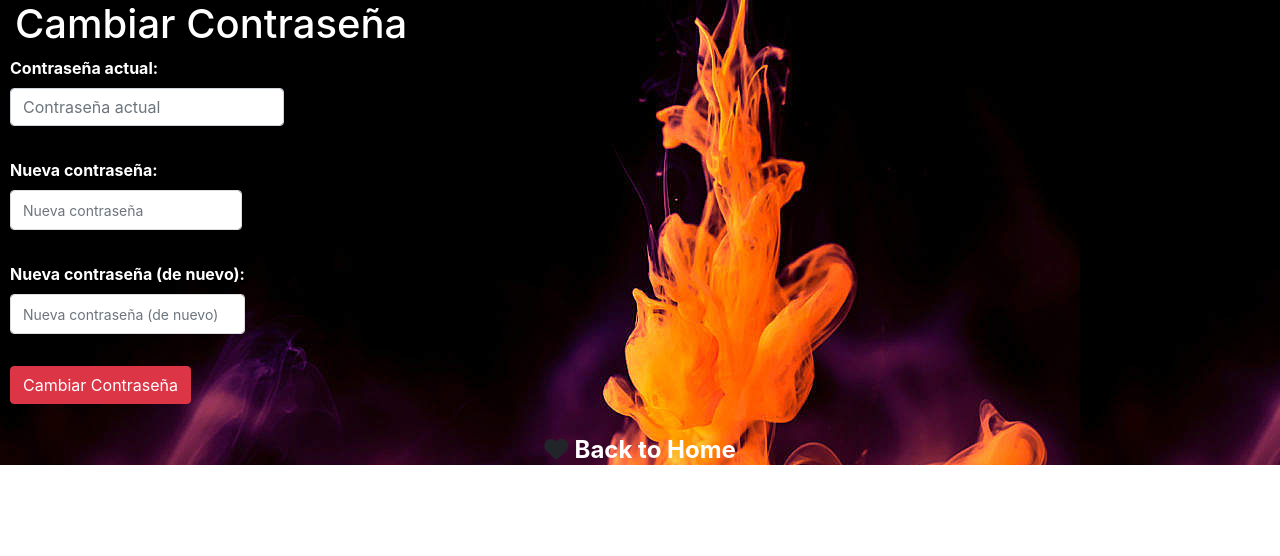
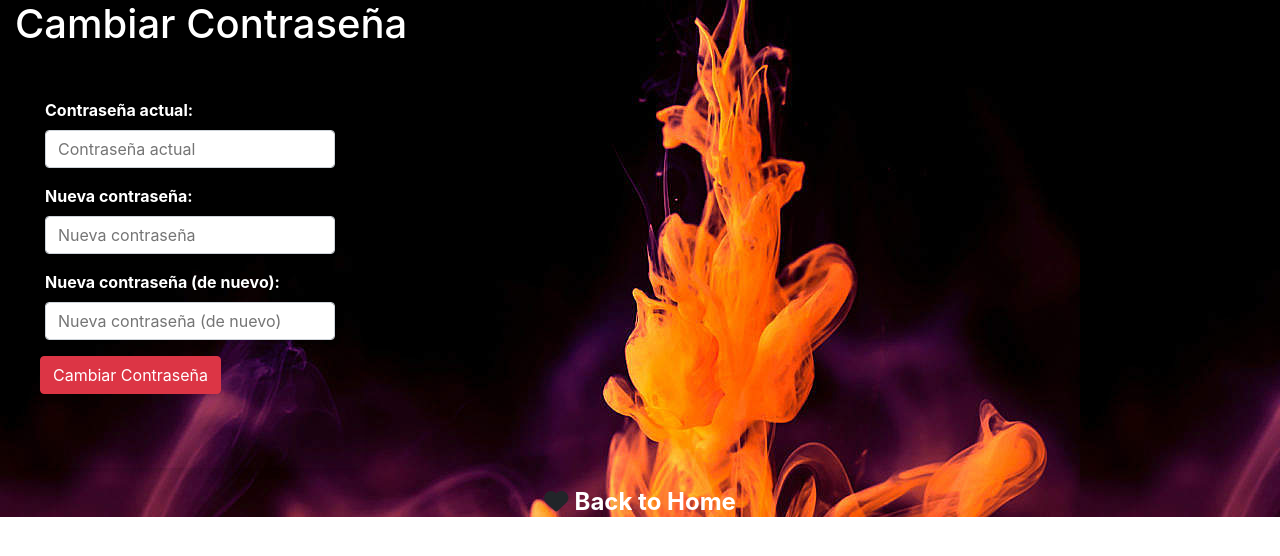
Before and after one commit to VictoriaCejas/ingenieria-web, a Django app: page /accounts/password/change/ in a window 1280 px wide. Shown: the top 556 px of the page. Run offline with Django 3.2, Linux system fonts and the light colour scheme; the visitor is signed in with stand-in values (Sample User, id 1); some libraries are stand-ins or nearby versions.

Commit message:
Modificaciones en css y templates

```diff
--- a/beautycalendar/static/css/login.css
+++ b/beautycalendar/static/css/login.css
@@ -2,20 +2,52 @@
     color:red;
     font-weight: bold
 }
-#id_password1, #id_password2, #id_email,#id_username
+
+
+
+#id_email,#id_login,#id_username,#id_password,
+#id_first_name,#id_last_name,#id_password1, #id_password2,
+#id_oldpassword
 {
-    background-color: #FFFFFF;
-    border: 1px solid #DDDDDD;
-    border-radius: 4px;
-    color: #66615b;
-    font-size: 14px;
-    transition: background-color 0.3s ease 0s;
-    padding-right: 0 !important;
-    padding: 7px 12px;
-    height: 40px;
-    -webkit-box-shadow: none;
-    box-shadow: none;
+    display: block;
+    width: 100%;
+    height: calc(1.5em + .75rem + 2px);
+    padding: .375rem .75rem;
+    font-size: 1rem;
+    font-weight: 400;
+    line-height: 1.5;
+    color: #000000;
+    background-color: #fff;
+    background-clip: padding-box;
+    border: 1px solid #ced4da;
+    border-radius: .25rem;
+    transition: border-color .15s ease-in-out,box-shadow .15s ease-in-out;
+
 }
-#id_remember{
-    visibility: hidden;
+
+.passwordsChange
+{
+    background-color: rgba(255, 255, 255, 0);
+    border-radius: 8px;
+    color: #fff;
+    max-width: 350px;
+    margin: 20px 0 70px;
+    min-height: 400px;
+    padding: 30px;
 }
+.card-password
+{
+    border-radius: 12px;
+    box-shadow: 0 6px 10px -4px rgba(0, 0, 0, 0.15);
+    background-color: #ffffff00;
+    color: #ffffff;
+    margin-bottom: 20px;
+    position: relative;
+    z-index: 1;
+    border: 0 none;
+    -webkit-transition: transform 300ms cubic-bezier(0.34, 2, 0.6, 1), box-shadow 200ms ease;
+    -moz-transition: transform 300ms cubic-bezier(0.34, 2, 0.6, 1), box-shadow 200ms ease;
+    -o-transition: transform 300ms cubic-bezier(0.34, 2, 0.6, 1), box-shadow 200ms ease;
+    -ms-transition: transform 300ms cubic-bezier(0.34, 2, 0.6, 1), box-shadow 200ms ease;
+    transition: transform 300ms cubic-bezier(0.34, 2, 0.6, 1), box-shadow 200ms ease;
+}
--- a/beautycalendar/templates/allauth/account/login.html
+++ b/beautycalendar/templates/allauth/account/login.html
@@ -25,8 +25,12 @@
             <form class="login" method="POST">
               {% csrf_token %}
                 {{ form.as_p }}
+
               {% comment "" %}
-
+                               <p>
+              <label for="id_login">Iniciar sesión:</label>
+              <input type="text" class="form-control" name="login" placeholder="Nombre de usuario" autofocus="autofocus" required="" id="id_login">
+              </p>
               <p>
               <label for="id_login">Iniciar sesión:</label>
               <input type="text" class="form-control" name="login" placeholder="Nombre de usuario" autofocus="autofocus" required="" id="id_login">
--- a/beautycalendar/templates/allauth/account/password_change.html
+++ b/beautycalendar/templates/allauth/account/password_change.html
@@ -8,9 +8,11 @@
 
 
         <h1 style="color:white;">{% trans "Change Password" %}</h1>
-
+    <div class='card-password passwordsChange'>
         <form method="POST" action="{% url 'account_change_password' %}" class="password_change" style="color:white;font-weight: bold;">
             {% csrf_token %}
+            {{form.as_p}}
+            {% comment "" %}
 
             <div class="form-row">
             <p>
@@ -37,6 +39,8 @@
             <p> {{ form.errors.password2 }} </p>
 
             </div>
+            {% endcomment %}
+
             <div class="form-row">
             <p>
                 <button type="submit" class="btn btn-danger btn-block btn-round" name="action">{% trans "Change Password" %}</button>
@@ -44,4 +48,5 @@
         </div>
 
     </form>
+    </div>
 {% endblock %}
--- a/beautycalendar/templates/beautycalendar/head.html
+++ b/beautycalendar/templates/beautycalendar/head.html
@@ -17,6 +17,7 @@
   <!-- CSS Just for demo purpose, don't include it in your project -->
   <link href="{% static 'assets/demo/demo.css' %}" rel="stylesheet" />
   <link href="{% static 'css/login.css' %}" rel="stylesheet" type="text/css">
+
 
 </head>
 
```
Also changed, not shown: beautycalendar/static/css/beautycalendar.css (+10 -0 lines), beautycalendar/templates/beautycalendar/base.html (+4 -4 lines), beautycalendar/templates/beautycalendar/home.html (+25 -0 lines).
